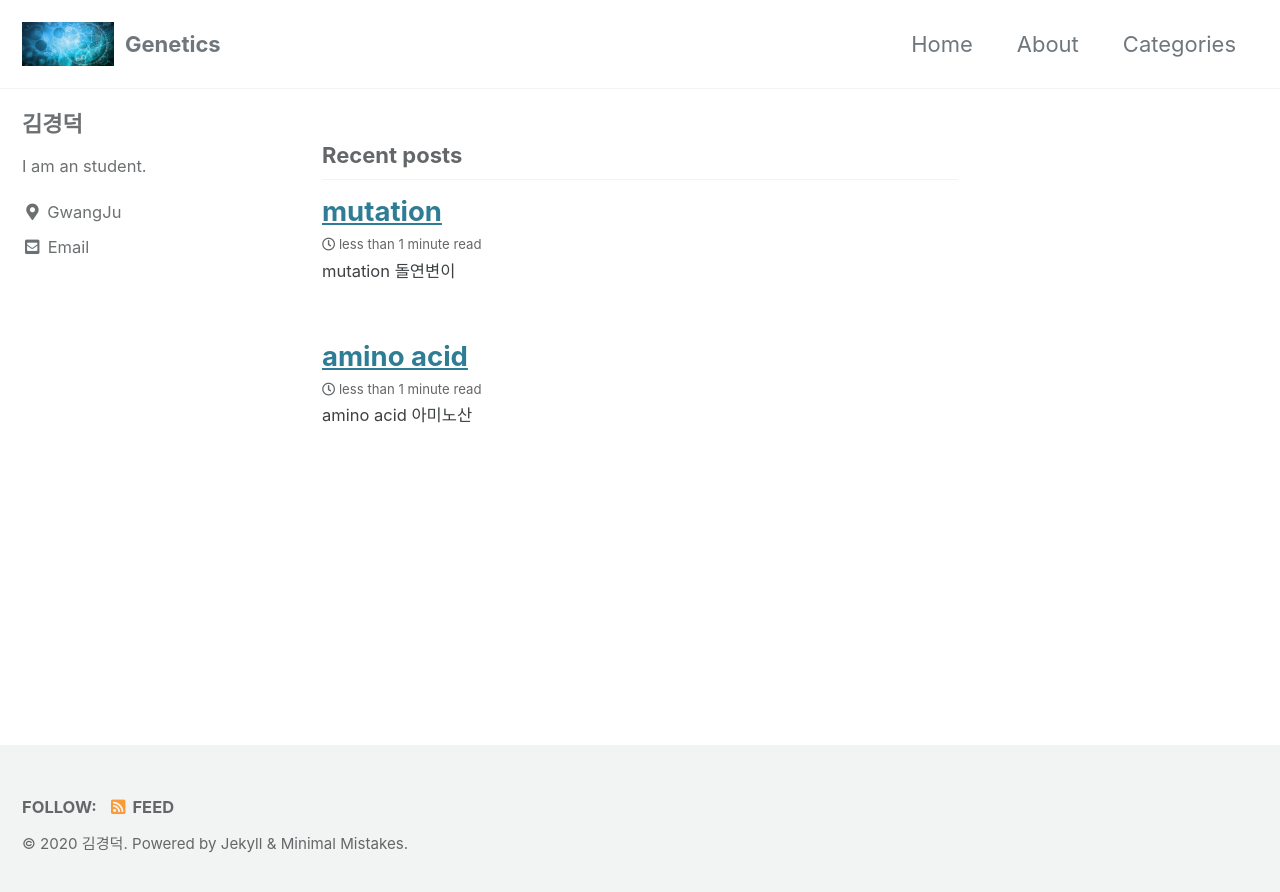
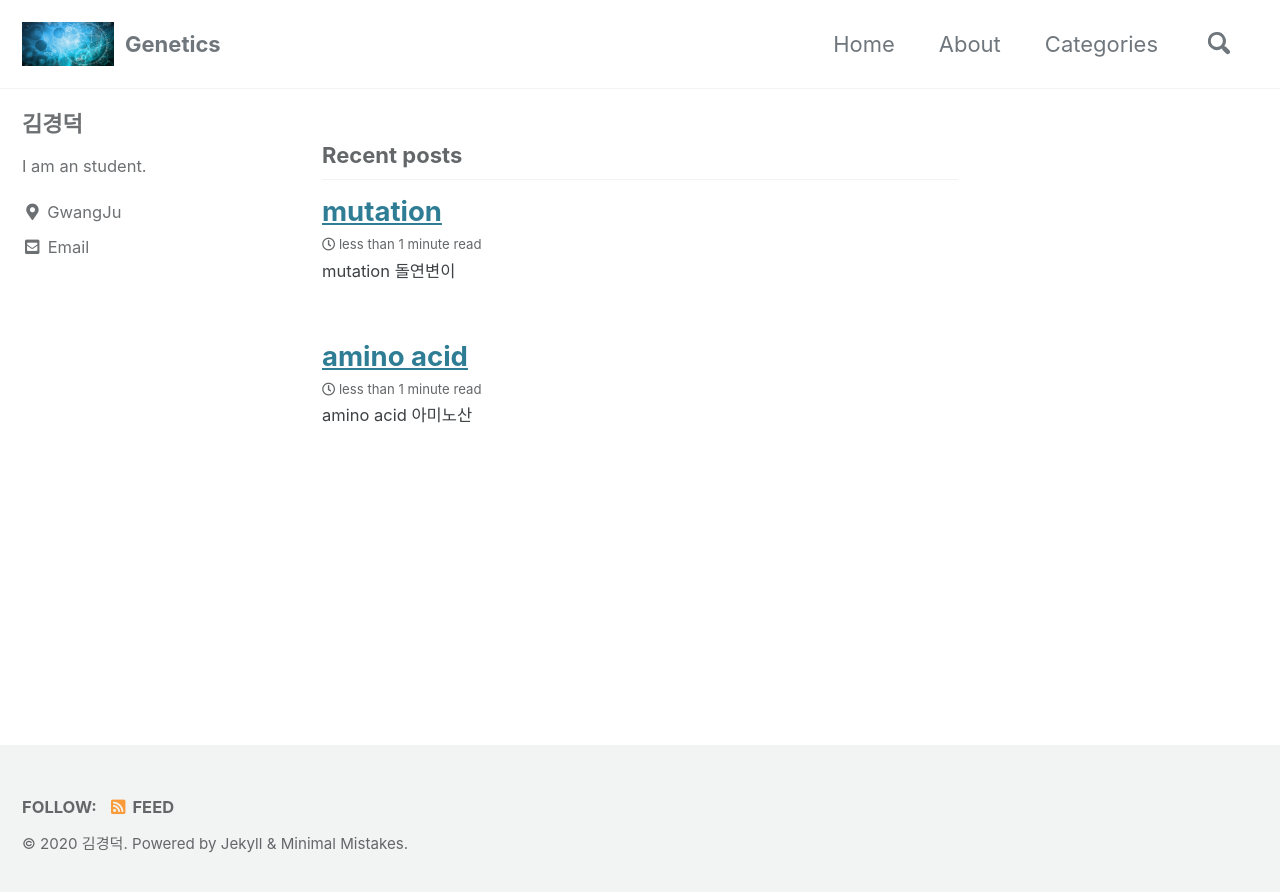
Before and after one commit to KIM-GyeongDeok/KIM-GyeongDeok.github.io, a Jekyll site: the page built from index.html, in a window 1280 px wide. Shown: the top 892 px of the page. Built offline with Jekyll 4.4.1, drawn with Linux system fonts in a browser that asks for light colours; cached includes are drawn as plain includes; the list of posts is cut into pages by our own code.

```diff
--- a/_config.yml
+++ b/_config.yml
@@ -51,8 +51,8 @@ reCaptcha:
   secret                 :
 atom_feed:
   path                   : # blank (default) uses feed.xml
-search                   : true, # false (default)
-search_full_content      : true, # false (default)
+search                   : true # false (default)
+search_full_content      : true # false (default)
 search_provider          : # lunr (default), algolia, google
 algolia:
   application_id         : # YOUR_APPLICATION_ID
```
